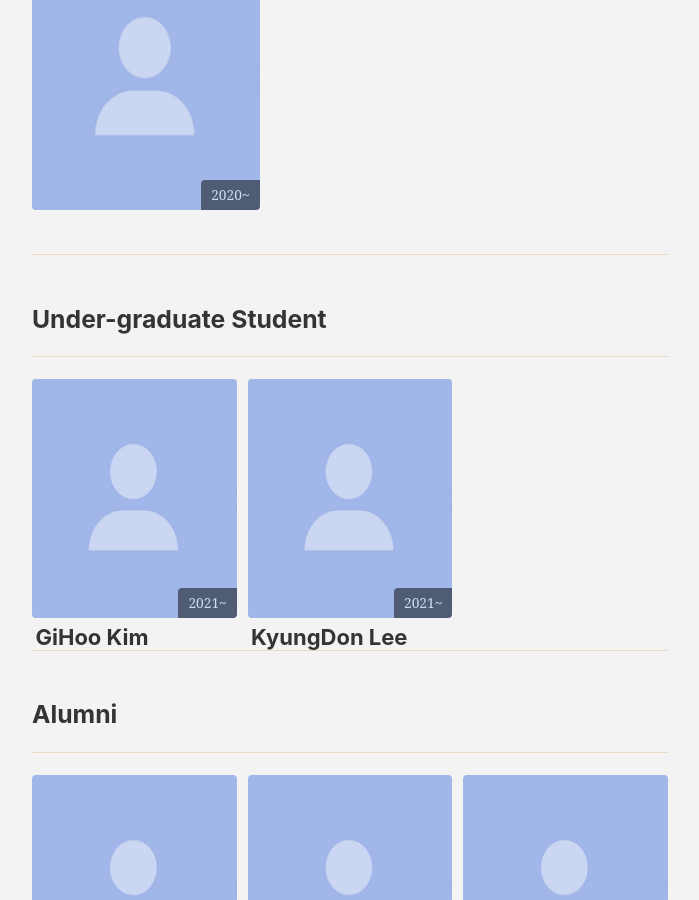
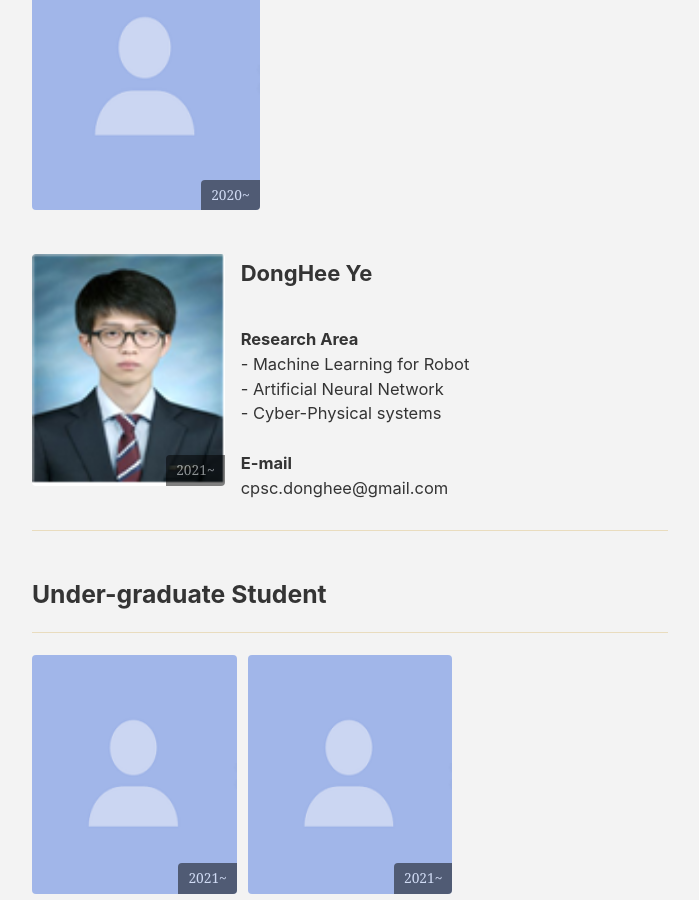
Before and after one commit to CPSC-LAB/CPSC-LAB.github.io, a Jekyll site: the page built from _pages/members.md, in a window 1280 px wide and 900 px high, scrolled down 2308 px. Shown: the whole window, without its empty margins (290-989 px from the left). Built offline with Jekyll 4.4.1, drawn with Linux system fonts in a browser that asks for light colours; cached includes are drawn as plain includes.

Commit message:
Update members.md

```diff
--- a/_pages/members.md
+++ b/_pages/members.md
@@ -36,7 +36,10 @@ feature_row2:
     image_caption: "2020~"
     title: "JinSeong Kim"
     excerpt : "　　　　　　　　　　　　　　　　　　　　　　　<br>"
-
+  - image_path: /assets/images/members/DH.jpg
+    image_caption: "2021~"
+    title: "DongHee Ye"
+    excerpt: "　　　　　　　　　　　　　　　　　　　　　　　<br>**Research Area**<br> - Machine Learning for Robot <br> - Artificial Neural Network <br> - Cyber-Physical systems <br><br> **E-mail**<br>cpsc.donghee@gmail.com"
 feature_row3:
   - image_path: /assets/images/members/noface.jpg
     image_caption: "2021~"
```
